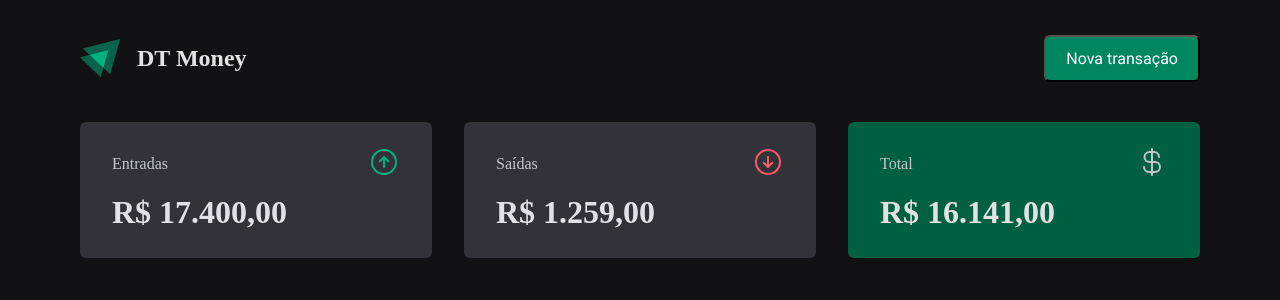
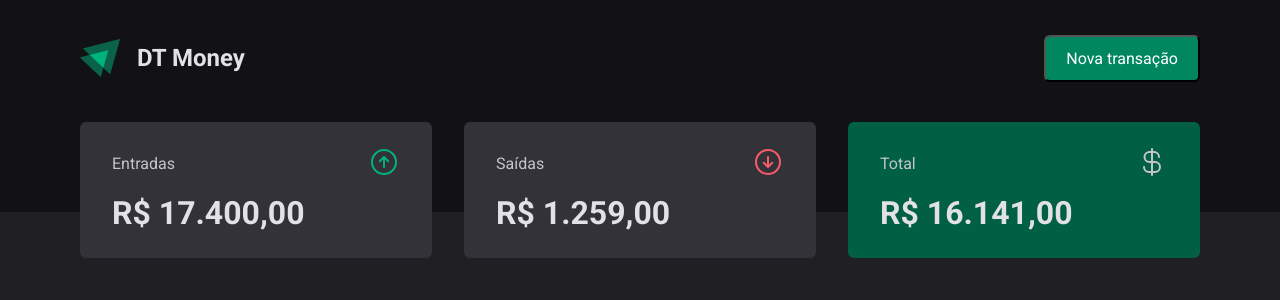
Before and after one commit to pfrancaneto/dt-money, a React (Vite) app: page / in a window 1280 px wide. Shown: the top 300 px of the page. Built offline with nearby package versions, Linux system fonts and the light colour scheme.

Commit message:
ajuste styles global

```diff
--- a/src/styles/global.ts
+++ b/src/styles/global.ts
@@ -1,4 +1,4 @@
-import { createGlobalStyle } from 'styled-components';
+import { createGlobalStyle } from "styled-components";
 
 export const GlobalStyle = createGlobalStyle`
 
@@ -10,18 +10,18 @@ export const GlobalStyle = createGlobalStyle`
 
 :focus {
   outline: 0;
-  box-shadow: 0 0 0 2px ${({ theme }) => theme['green-500']}
+  box-shadow: 0 0 0 2px ${({ theme }) => theme["green-500"]}
 }
 
 body {
-  background: ${({ theme }) => theme['gray-900']};
-  color: ${({ theme }) => theme['gray-100']};
+  background: ${({ theme }) => theme["gray-800"]};
+  color: ${({ theme }) => theme["gray-100"]};
   -webkit-font-smoothing: antialiased;
 }
 
-border-style, textarea, input, button {
+body, textarea, input, button {
   font-size: 1rem;
-  font-family: 'Roboto', sans-serif;
+  font-family: "Roboto", sans-serif;
   font-weight: 400;
 }
 `;
```
